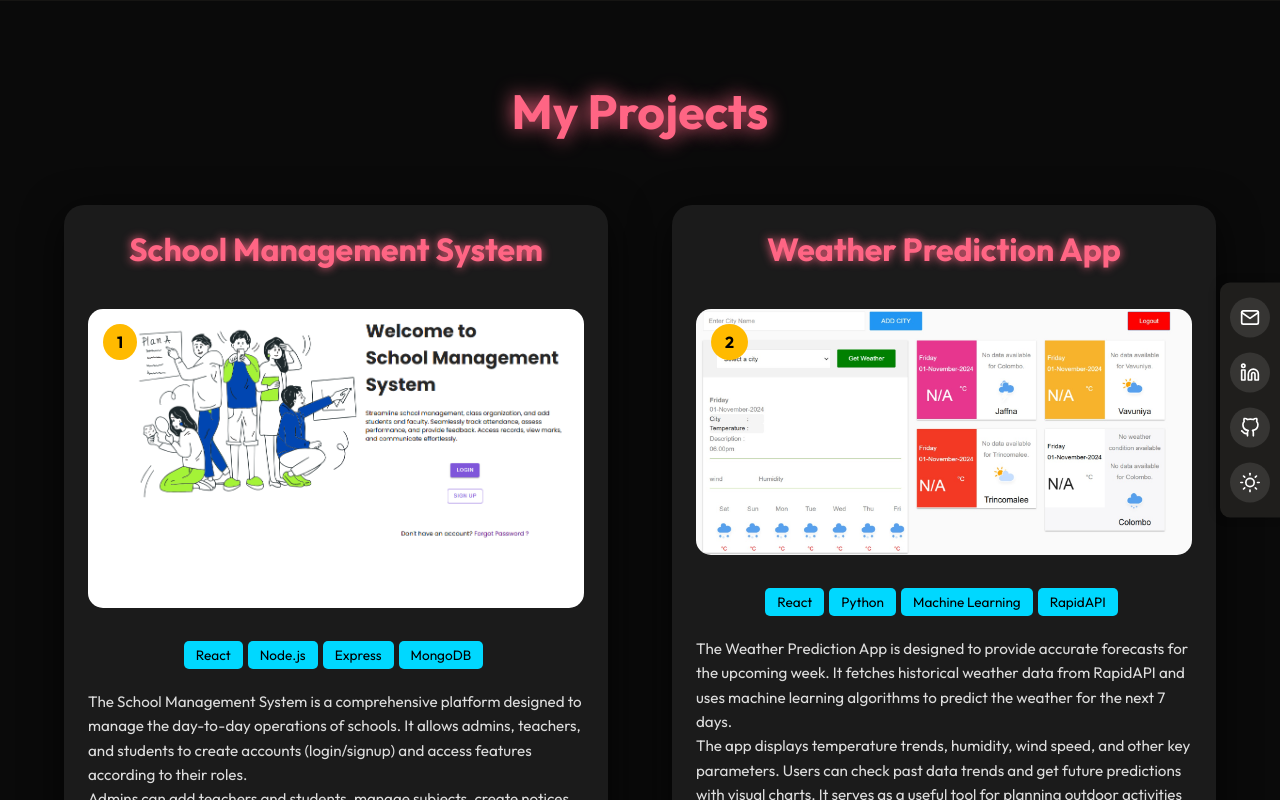
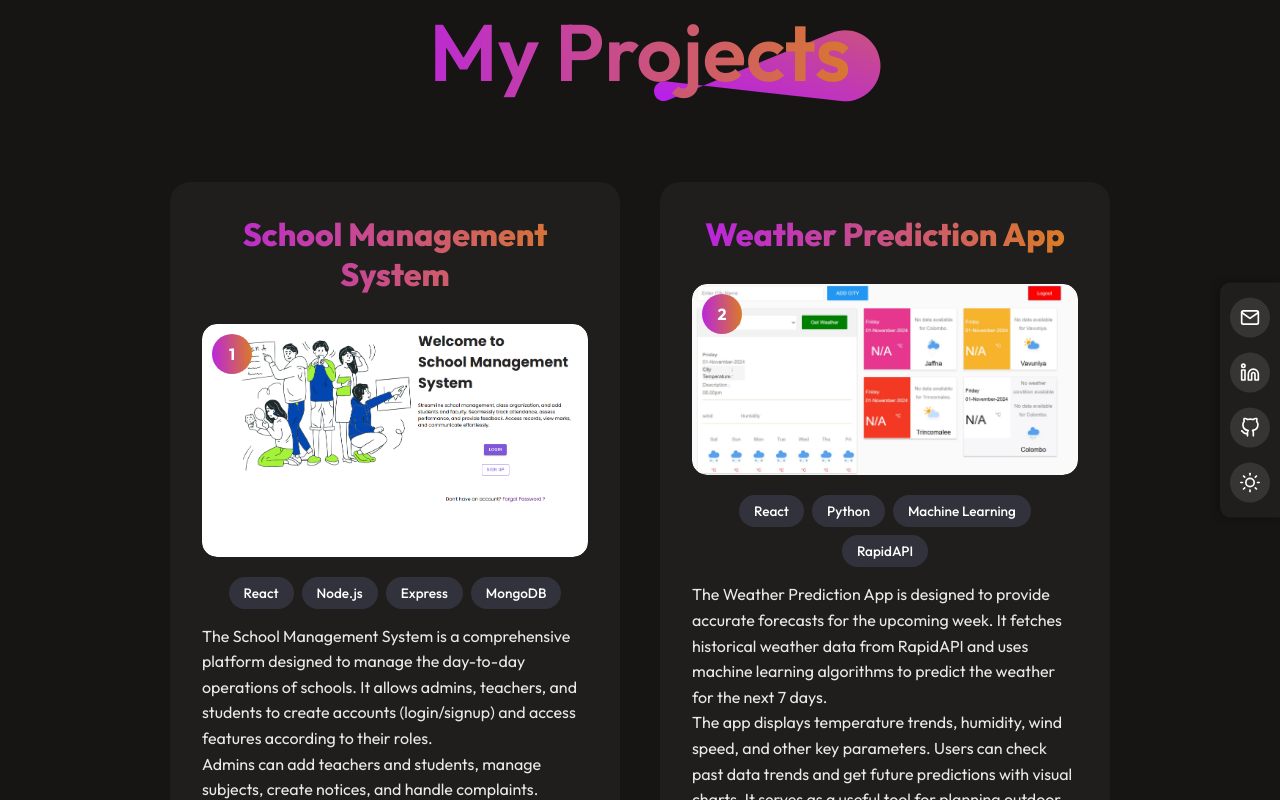
Before and after one commit to rukshaan/Portfolio, a React (Vite) app in the folder Portfolio-React/: page / in a window 1280 px wide. Both pictures are taken after a click on the button "Show More". Shown: the part 3675-4475 px from the top of the page. Built offline with nearby package versions, Linux system fonts and the light colour scheme.

Commit message:
colors parts changed

```diff
--- a/Portfolio-React/src/Components/About/aboutMe.css
+++ b/Portfolio-React/src/Components/About/aboutMe.css
@@ -17,6 +17,10 @@
     font-size: 80px;
     font-weight: 600;
     padding: 0 30px;
+    background: linear-gradient(267deg, #DA7C25 0.36%, #B923E1 102.06%);
+    -webkit-background-clip: text;
+    background-clip: text;
+    -webkit-text-fill-color: transparent;
 }
 
 .about-title img {
--- a/Portfolio-React/src/Components/Contact/contact.css
+++ b/Portfolio-React/src/Components/Contact/contact.css
@@ -18,6 +18,10 @@
     font-weight: 600;
     padding: 0 30px;
     text-align: center;
+    background: linear-gradient(267deg, #DF8908 0.36%, #B415FF 102.06%);
+    -webkit-background-clip: text;
+    background-clip: text;
+    -webkit-text-fill-color: transparent;
 }
 
 .contact-title img {
--- a/Portfolio-React/src/Components/LanguageSelector/LanguageSelector.css
+++ b/Portfolio-React/src/Components/LanguageSelector/LanguageSelector.css
@@ -5,8 +5,8 @@
 
 .language-selector select {
   background: transparent;
-  color: white;
-  border: 1px solid white;
+  color: var(--text-color);
+  border: 1px solid var(--text-color);
   padding: 5px 10px;
   border-radius: 20px;
   outline: none;
@@ -22,8 +22,8 @@
 }
 
 .language-selector select option {
-  background: #161513;
-  color: white;
+  background: var(--bg-color);
+  color: var(--text-color);
 }
 
 @media (max-width: 768px) {
--- a/Portfolio-React/src/Components/MyWork/mywork.css
+++ b/Portfolio-React/src/Components/MyWork/mywork.css
@@ -17,6 +17,10 @@
     font-size: 80px;
     font-weight: 600;
     padding: 0 20px;
+    background: linear-gradient(267deg, #DA7C25 0.36%, #B923E1 102.06%);
+    -webkit-background-clip: text;
+    background-clip: text;
+    -webkit-text-fill-color: transparent;
 }
 
 .mywork-title img {
--- a/Portfolio-React/src/Components/Projects/Projects.css
+++ b/Portfolio-React/src/Components/Projects/Projects.css
@@ -1,159 +1,280 @@
-/* SECTION STYLING */
+/* ===== Base Styles (Desktop First) ===== */
 .projects {
+    display: flex;
+    flex-direction: column;
+    align-items: center;
+    gap: 80px;
+    margin: 80px 170px;
     position: relative;
-  padding: 5rem 2rem;
-  background: #0a0a0a;
-  color: #fff;
-  min-height: 100vh;
-  overflow: hidden;
+    /* Removed hardcoded background and text color to inherit from body/theme */
 }
 
-.projects-title {
-  text-align: center;
-  font-size: 3rem;
-  margin-bottom: 4rem;
-  color: #ff6584; /* updated from blue to pink */
-  text-shadow: 0 0 20px #ff6584; /* glow effect */
-  z-index: 10;
+/* ===== Title (Shared Style) ===== */
+.about-title {
     position: relative;
 }
 
-/* GRID LAYOUT */
+.about-title h1 {
+    font-size: 80px;
+    font-weight: 600;
+    padding: 0 30px;
+    background: linear-gradient(267deg, #DA7C25 0.36%, #B923E1 102.06%);
+    -webkit-background-clip: text;
+    background-clip: text;
+    -webkit-text-fill-color: transparent;
+}
+
+.about-title img {
+    position: absolute;
+    bottom: 0;
+    right: 0;
+    z-index: -1;
+}
+
+/* ===== GRID LAYOUT ===== */
 .projects-grid {
     display: grid;
-  grid-template-columns: 1fr;
-  gap: 4rem;
+    grid-template-columns: repeat(2, 1fr);
+    /* Start with 2 columns on desktop */
+    gap: 40px;
+    width: 100%;
+    margin-bottom: 80px;
     z-index: 10;
-  position: relative;
-  padding: 0 2rem;
 }
 
-/* PROJECT CARD */
+/* ===== PROJECT CARD ===== */
 .project-card {
     display: flex;
-  flex-direction: column; /* vertical stack */
+    flex-direction: column;
     align-items: center;
-  gap: 1.5rem;
-  background: rgba(28, 28, 28, 0.95);
+    gap: 20px;
+    padding: 30px;
+    background: var(--card-bg);
+    /* Use theme variable */
+    border: 2px solid var(--card-border);
+    /* Use theme variable */
     border-radius: 20px;
     overflow: hidden;
-  box-shadow: 0 10px 40px rgba(0, 0, 0, 0.7);
-  transition: transform 0.3s, box-shadow 0.3s;
-  padding: 1.5rem;
+    transition: all 0.3s ease;
+    cursor: pointer;
     text-align: center;
+    position: relative;
+    box-shadow: none;
+    /* Reset hardcoded shadow */
 }
 
 .project-card:hover {
-  transform: translateY(-10px);
-  box-shadow: 0 20px 50px rgba(0, 0, 0, 0.9);
+    transform: scale(1.02);
+    border-color: var(--accent-color, #ff00ff);
+    background-image: linear-gradient(45deg, rgba(63, 0, 40, 0.2), rgba(88, 35, 0, 0.2));
+    /* Subtle hover effect */
 }
 
-/* SUBHEADER / PROJECT NAME */
+/* ===== SUBHEADER / PROJECT NAME ===== */
 .project-name {
-  font-size: 2rem;
-  color: #ff6584; /* pink like Services h1 */
-  margin-bottom: 1rem;
-  text-shadow: 0 0 10px #ff6584;
+    font-size: 32px;
+    font-weight: 800;
+
+    /* Gradient text matching other sections */
+    background: linear-gradient(267deg, #DA7C25 0.36%, #B923E1 102.06%);
+    -webkit-background-clip: text;
+    background-clip: text;
+    -webkit-text-fill-color: transparent;
+
+    margin-bottom: 10px;
+    text-shadow: none;
+    /* Remove conflicting shadow */
 }
 
-/* IMAGE */
+/* ===== IMAGE ===== */
 .card-image {
     position: relative;
     width: 100%;
-  max-width: 500px;
+    border-radius: 15px;
+    overflow: hidden;
 }
 
 .card-image img {
     width: 100%;
+    height: auto;
     border-radius: 15px;
     transition: transform 0.5s;
+    display: block;
 }
 
 .project-card:hover .card-image img {
     transform: scale(1.05);
 }
 
-/* PROJECT NUMBER BADGE */
+/* ===== PROJECT NUMBER BADGE ===== */
 .project-number {
     position: absolute;
-  top: 15px;
-  left: 15px;
-  background: #ffba00; /* yellow/orange like Services */
-  color: #000;
-  padding: 8px 14px;
+    top: 10px;
+    left: 10px;
+    background: linear-gradient(267deg, #DA7C25 0.36%, #B923E1 102.06%);
+    color: #fff;
+    width: 40px;
+    height: 40px;
+    display: flex;
+    align-items: center;
+    justify-content: center;
     border-radius: 50%;
     font-weight: bold;
     font-size: 1rem;
+    z-index: 2;
 }
 
-/* CARD CONTENT */
+/* ===== CARD CONTENT ===== */
 .card-content {
     width: 100%;
+    display: flex;
+    flex-direction: column;
+    gap: 15px;
 }
 
-/* TECH STACK BADGES */
+/* ===== TECH STACK BADGES ===== */
 .tech-stack {
-  margin-bottom: 1rem;
+    display: flex;
+    flex-wrap: wrap;
+    justify-content: center;
+    gap: 8px;
 }
 
 .tech-badge {
-  display: inline-block;
-  background: #00d8ff; /* cyan like Services h3 */
-  color: #000;
-  padding: 5px 12px;
-  margin: 5px 5px 5px 0;
-  border-radius: 5px;
+    padding: 6px 14px;
+    border-radius: 20px;
     font-size: 0.85rem;
+    font-weight: 500;
+
+    /* Use theme variables or neutral style */
+    background: var(--input-bg, #32323c);
+    color: var(--text-color);
+    border: 1px solid var(--card-border);
 }
 
-/* DESCRIPTION */
+/* ===== DESCRIPTION ===== */
 .project-description {
-  color: #ddd;
-  font-size: 0.95rem;
+    color: var(--text-color);
+    font-size: 1rem;
     line-height: 1.6;
-  margin-bottom: 1rem;
     text-align: left;
+    opacity: 0.9;
 }
 
-/* LINKS */
+/* ===== LINKS ===== */
+.project-links {
+    display: flex;
+    justify-content: center;
+    gap: 15px;
+    margin-top: 10px;
+}
+
 .project-links a {
-  display: inline-block;
-  margin-right: 1rem;
-  margin-top: 1rem;
-  padding: 0.5rem 1rem;
-  background: #00d8ff; /* matches tech badges */
-  color: #000;
+    padding: 10px 20px;
+    border-radius: 50px;
     text-decoration: none;
-  border-radius: 8px;
+    font-size: 0.9rem;
+    font-weight: 500;
     transition: 0.3s;
+
+    /* Outlined style by default */
+    border: 1px solid var(--text-color);
+    color: var(--text-color);
+    background: transparent;
 }
 
 .project-links a:hover {
-  background: #ff5f7e; /* pink hover like Services hover effect */
-  color: #fff;
+    background: linear-gradient(267deg, #DA7C25 0.36%, #B923E1 102.06%);
+    border-color: transparent;
+    color: white;
 }
 
-/* RESPONSIVE DESIGN */
+/* ===================================================== */
+/* ================= Large Screens ===================== */
+/* ===================================================== */
+@media (min-width: 1440px) {
+    .projects {
+        margin: 100px 220px;
+    }
+
+    .projects-grid {
+        grid-template-columns: repeat(3, 1fr);
+        /* 3 columns on very large screens */
+        gap: 50px;
+    }
+}
+
+/* ===================================================== */
+/* ================= Laptops =========================== */
+/* ===================================================== */
+@media (max-width: 1200px) {
+    .projects {
+        margin: 70px 100px;
+    }
+
+    .projects-grid {
+        grid-template-columns: repeat(2, 1fr);
+        gap: 30px;
+    }
+
+    .about-title h1 {
+        font-size: 65px;
+    }
+}
+
+/* ===================================================== */
+/* ================= Tablets =========================== */
+/* ===================================================== */
 @media (max-width: 1024px) {
-  .project-card {
+    .projects {
+        margin: 60px 60px;
+        gap: 60px;
+    }
+
+    .projects-grid {
+        grid-template-columns: 1fr;
+        /* Stack on tablets */
+    }
+
+    .about-title h1 {
+        font-size: 55px;
+    }
+}
+
+/* ===================================================== */
+/* ================= Mobile ============================ */
+/* ===================================================== */
+@media (max-width: 768px) {
+    .projects {
+        margin: 40px 25px;
+        gap: 50px;
+    }
+
+    .about-title h1 {
+        font-size: 42px;
+        padding: 0;
         text-align: center;
     }
 
-  .card-image img {
-    width: 90%;
-    margin-bottom: 1rem;
+    .about-title img {
+        width: 120px;
+        right: -10px;
+    }
+
+    .project-card {
+        padding: 20px;
+    }
+
+    .project-card:hover {
+        transform: none;
     }
 }
 
-/* LARGER SCREENS GRID */
-@media (min-width: 1200px) {
-  .projects-grid {
-    grid-template-columns: repeat(2, 1fr);
+/* ===================================================== */
+/* ================= Small Mobile ====================== */
+/* ===================================================== */
+@media (max-width: 480px) {
+    .about-title h1 {
+        font-size: 36px;
     }
 }
-
-@media (min-width: 1600px) {
-  .projects-grid {
-    grid-template-columns: repeat(3, 1fr);
-  }
-}
--- a/Portfolio-React/src/Components/Projects/Projects.jsx
+++ b/Portfolio-React/src/Components/Projects/Projects.jsx
@@ -3,11 +3,16 @@ import projects_data from "../../assets/projects_data";
 import "./Projects.css";
 import ThreeBackground from "./ThreeBackground";
 
+import pattern from '../../assets/theme.svg';
+
 const Projects = () => {
   return (
     <div className="projects" id="projects">
       <ThreeBackground />
-      <h1 className="projects-title">My Projects</h1>
+      <div className="about-title">
+        <h1>My Projects</h1>
+        <img src={pattern} alt="theme" />
+      </div>
 
       <div className="projects-grid">
         {projects_data.map((project, index) => (
--- a/Portfolio-React/src/Components/Services/services.css
+++ b/Portfolio-React/src/Components/Services/services.css
@@ -16,6 +16,10 @@
     font-size: 80px;
     font-weight: 600;
     padding: 0 30px;
+    background: linear-gradient(267deg, #DA7C25 0.36%, #B923E1 102.06%);
+    -webkit-background-clip: text;
+    background-clip: text;
+    -webkit-text-fill-color: transparent;
 }
 
 .about-title img {
@@ -77,10 +81,21 @@
 }
 
 /* ===== Hover Effect (Desktop Only) ===== */
+/* ===== Hover Effect (Desktop Only) ===== */
 .services-format:hover {
-    border-color: purple;
+    border-color: #ff00ff;
+    /* Keep a vibrant border or use var(--accent-color) if available, but #ff00ff matches previous vibe */
     transform: scale(1.05);
-    background-image: linear-gradient(45deg, #3f0028, #582300);
+    /* Use transparent gradient to tint the existing background instead of overriding it */
+    background-image: linear-gradient(45deg, rgba(63, 0, 40, 0.4), rgba(88, 35, 0, 0.4));
+    box-shadow: 0 10px 30px rgba(0, 0, 0, 0.2);
+}
+
+/* Specific light mode adjustment if needed, but transparent works broadly.
+   Ideally, we use theme variables or a lighter tint for light mode if standard one is too dark.
+*/
+[data-theme="light"] .services-format:hover {
+    background-image: linear-gradient(45deg, rgba(255, 0, 255, 0.1), rgba(255, 165, 0, 0.1));
 }
 
 /* ===================================================== */
```
Lines whose indentation alone changed are shown as unchanged.
